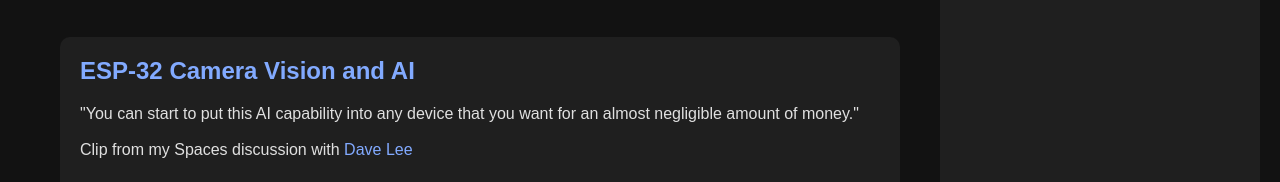
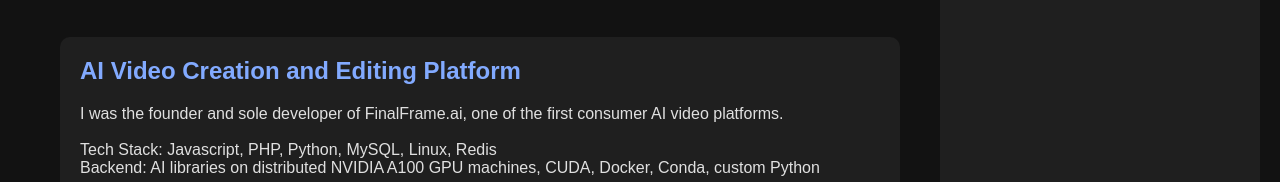
Before and after one commit to bdekraker/bdekraker.github.io, a plain HTML site: page index.html in a window 1280 px wide. Shown: the part 1321-1503 px from the top of the page. Drawn offline with Linux system fonts and the light colour scheme.

Commit message:
Update index.html

```diff
--- a/index.html
+++ b/index.html
@@ -74,13 +74,16 @@ Manual Volume Normalization: Implements a multi-pass, chunk-based normalization
 
         <section class="projects">
           <article>
-              <h2>ESP-32 Camera Vision and AI</h2>
-              <p>"You can start to put this AI capability into any device that you want for an almost negligible amount of money."
-                  <br><br>Clip from my Spaces discussion with <a href="https://x.com/heydave7">Dave Lee</a>
+              <h2>AI Video Creation and Editing Platform</h2>
+              <p>I was the founder and sole developer of FinalFrame.ai, one of the first consumer AI video platforms.
+<br><br>
+Tech Stack: Javascript, PHP, Python, MySQL, Linux, Redis<br>
+Backend: AI libraries on distributed NVIDIA A100 GPU machines, CUDA, Docker, Conda, custom Python
+
               </p>
               <p>
                 <video controls autoplay muted loop>
-                  <source src="/vids/esp32.mp4" type="video/mp4">
+                  <source src="/vids/finalframe.mp4" type="video/mp4">
                   Your browser does not support the video tag.
                 </video>
               </p>
```
